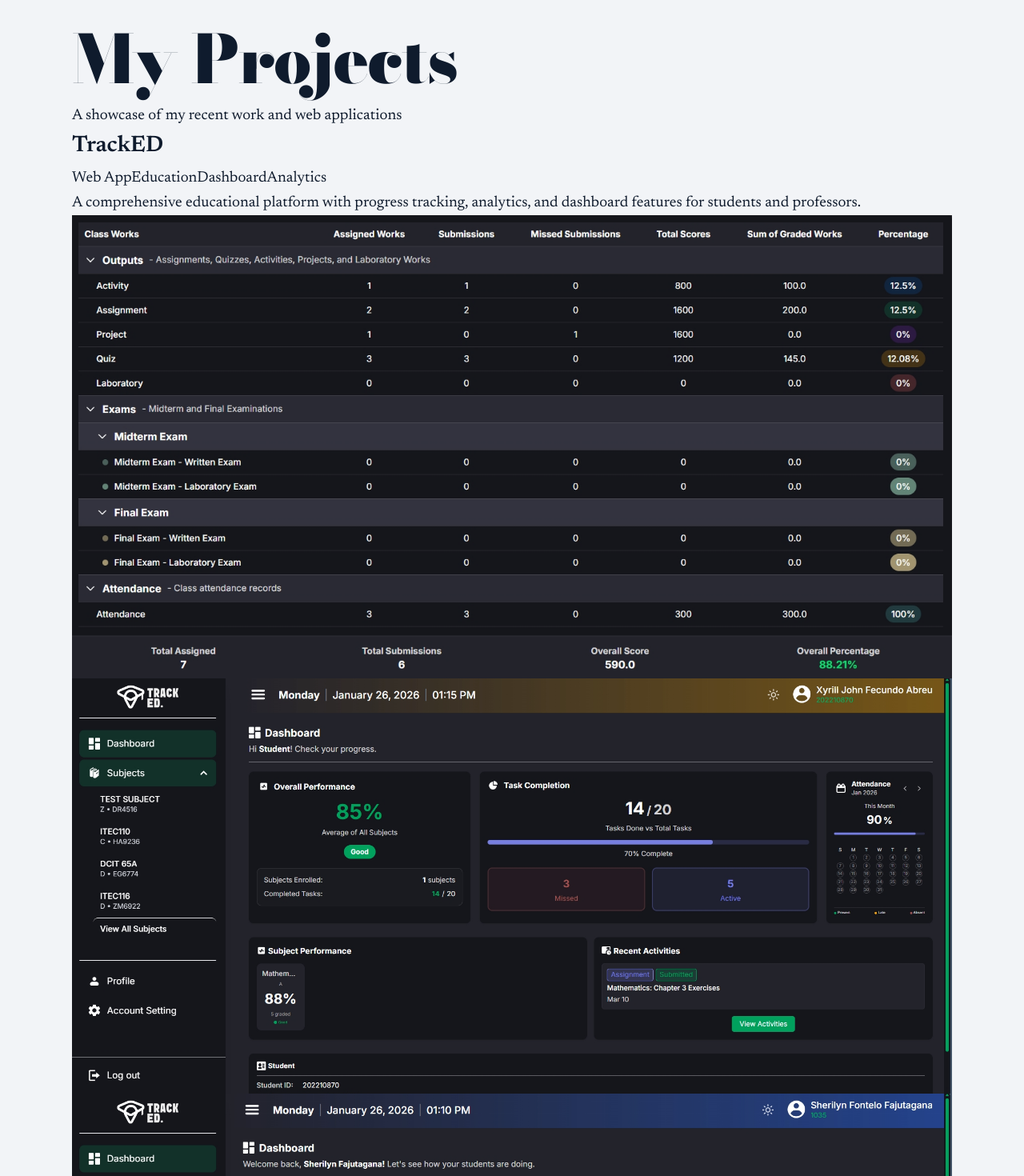
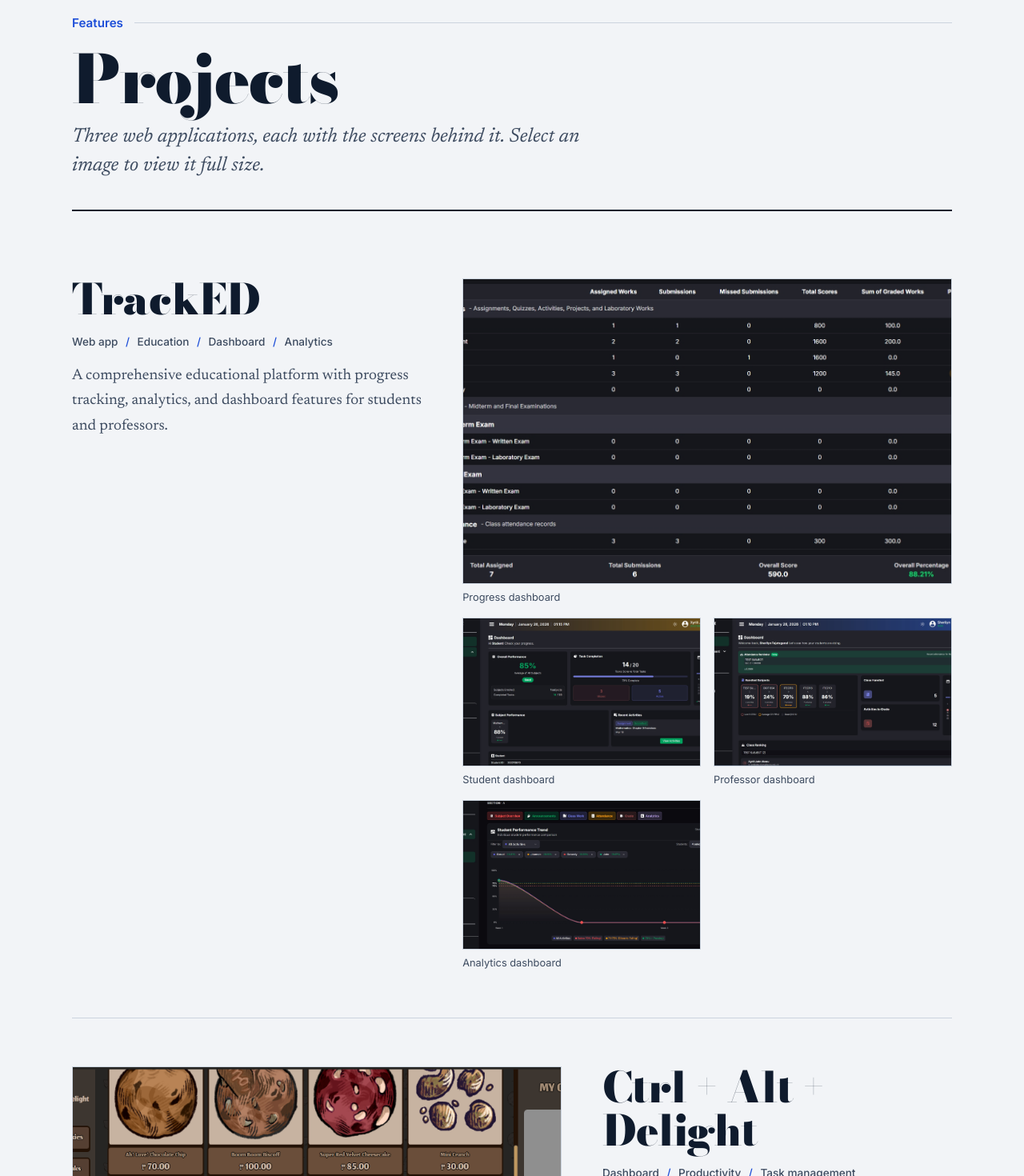
Before and after one commit to skyana-08/myportfolio, a React (Vite) app: page /projects in a window 1280 px wide. Shown: the part 380-1850 px from the top of the page at 80% size. Built offline with nearby package versions, Linux system fonts and the light colour scheme; the HTML template or start-up script is replaced by a standard one.

Commit message:
Refactor Projects component for better structure
Refactor Projects component to use new image structure and improve layout.

```diff
--- a/src/pages/Projects.jsx
+++ b/src/pages/Projects.jsx
@@ -1,86 +1,81 @@
-import { ExternalLink } from 'lucide-react'
-import '../App.css'
+import trackedPrograd from '../assets/Tracked-prograd.png'
+import trackedStudash from '../assets/Tracked-studash.png'
+import trackedProdash from '../assets/Tracked-prodash.png'
+import trackedProanalytics from '../assets/Tracked-proanalytics.png'
+import projdash from '../assets/projdash.png'
+import projdash2 from '../assets/projdash2.png'
+import edrendash from '../assets/Edrendash.png'
+import edrenlog from '../assets/Edrenlog.png'
+import edreninven from '../assets/Edreninven.png'
 
-const Projects = () => {
 const projects = [
   {
-      title: "TrackED",
-      description: "A comprehensive educational platform with progress tracking, analytics, and dashboard features for students and professors.",
+    title: 'TrackED',
+    description:
+      'A comprehensive educational platform with progress tracking, analytics, and dashboard features for students and professors.',
+    tags: ['Web app', 'Education', 'Dashboard', 'Analytics'],
     images: [
-        "/src/assets/Tracked-prograd.png",
-        "/src/assets/Tracked-studash.png",
-        "/src/assets/Tracked-prodash.png",
-        "/src/assets/Tracked-proanalytics.png"
+      { src: trackedPrograd, caption: 'Progress dashboard' },
+      { src: trackedStudash, caption: 'Student dashboard' },
+      { src: trackedProdash, caption: 'Professor dashboard' },
+      { src: trackedProanalytics, caption: 'Analytics dashboard' },
     ],
-      tags: ["Web App", "Education", "Dashboard", "Analytics"]
   },
   {
-      title: "Ctrl + Alt + Delight",
-      description: "A project management dashboard with task tracking, team collaboration, and productivity analytics.",
+    title: 'Ctrl + Alt + Delight',
+    description:
+      'A project management dashboard with task tracking, team collaboration, and productivity analytics.',
+    tags: ['Dashboard', 'Productivity', 'Task management'],
     images: [
-        "/src/assets/projdash.png",
-        "/src/assets/projdash2.png"
+      { src: projdash, caption: 'Main dashboard' },
+      { src: projdash2, caption: 'Task and team view' },
     ],
-      tags: ["Dashboard", "Productivity", "Task Management"]
   },
   {
-      title: "Edren Inventory",
-      description: "Inventory management system with dashboard, login system, and inventory tracking features.",
+    title: 'Edren Inventory',
+    description: 'Inventory management system with dashboard, login system, and inventory tracking features.',
+    tags: ['Inventory', 'Management', 'Dashboard', 'Login system'],
     images: [
-        "/src/assets/Edrendash.png",
-        "/src/assets/Edrenlog.png",
-        "/src/assets/Edreninven.png"
+      { src: edrendash, caption: 'Dashboard' },
+      { src: edrenlog, caption: 'Login screen' },
+      { src: edreninven, caption: 'Inventory management' },
     ],
-      tags: ["Inventory", "Management", "Dashboard", "Login System"]
-    }
+  },
 ]
 
-  return (
-    <div className="projects-page">
-      <h1 className="page-title">My Projects</h1>
-      <p className="page-subtitle">A showcase of my recent work and web applications</p>
+const Projects = () => (
+  <>
+    <header className="page-head">
+      <div className="kicker">Features</div>
+      <h1 className="page-title">Projects</h1>
+      <p className="standfirst">Three web applications, each with the screens behind it. Select an image to view it full size.</p>
+    </header>
 
-      <div className="projects-grid">
-        {projects.map((project, index) => (
-          <div key={index} className="project-card">
-            <div className="project-header">
-              <h2 className="project-title">{project.title}</h2>
-              <div className="project-tags">
-                {project.tags.map((tag, tagIndex) => (
-                  <span key={tagIndex} className="project-tag">{tag}</span>
+    {projects.map((project) => (
+      <article key={project.title} className="feature">
+        <div className="feature-meta">
+          <h2 className="feature-title">{project.title}</h2>
+          <div className="tag-line">
+            {project.tags.map((tag) => (
+              <span key={tag}>{tag}</span>
             ))}
           </div>
+          <p className="feature-desc">{project.description}</p>
         </div>
 
-            <p className="project-description">{project.description}</p>
-
-            <div className="project-images">
-              {project.images.map((image, imgIndex) => (
-                <div key={imgIndex} className="project-image-container">
-                  <img
-                    src={image}
-                    alt={`${project.title} screenshot ${imgIndex + 1}`}
-                    className="project-image"
-                    onError={(e) => {
-                      e.target.onerror = null
-                      e.target.src = "https://via.placeholder.com/400x250/1e7bb9/ffffff?text=Project+Image"
-                    }}
-                  />
-                </div>
+        <div className="gallery">
+          {project.images.map((image) => (
+            <figure key={image.src}>
+              <a href={image.src} target="_blank" rel="noopener noreferrer">
+                <img src={image.src} alt={`${project.title}: ${image.caption}`} loading="lazy" />
+              </a>
+              <figcaption>{image.caption}</figcaption>
+            </figure>
           ))}
         </div>
-
-            <div className="project-actions">
-              <button className="view-button">
-                <ExternalLink size={16} />
-                View Details
-              </button>
-            </div>
-          </div>
+      </article>
     ))}
-      </div>
-    </div>
+  </>
 )
-}
 
 export default Projects
```
Lines whose indentation alone changed are shown as unchanged.
